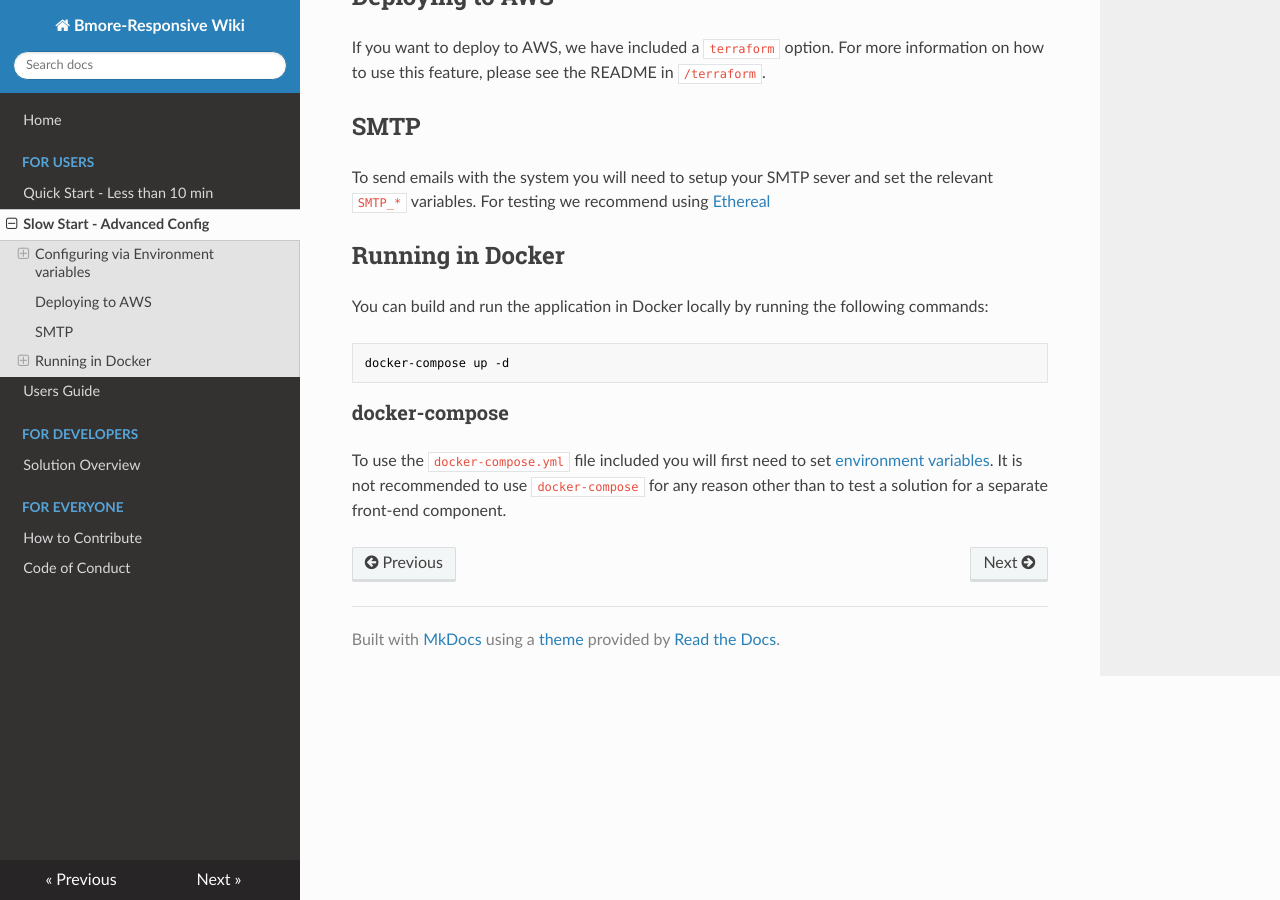
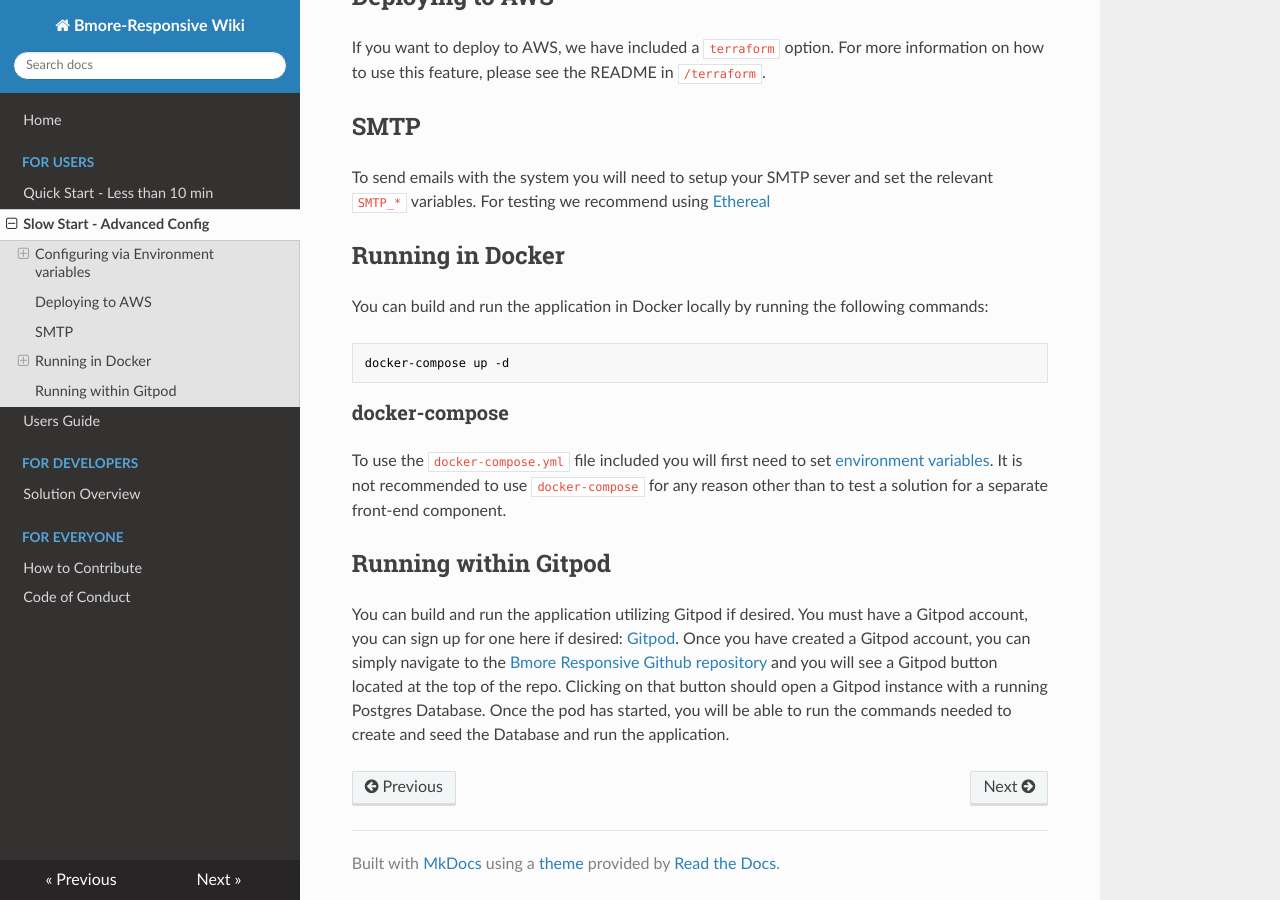
Before and after one commit to CodeForBaltimore/Bmore-Responsive, an MkDocs documentation site: the page built from docs/SlowStart.md, in a window 1280 px wide and 900 px high, scrolled down 1026 px. Built offline with MkDocs 1.6.1, drawn with Linux system fonts in a browser that asks for light colours; nearby versions of some CDN libraries.

Commit message:
Updating dependencies to allow the application to run within Gitpod

```diff
--- a/docs/SlowStart.md
+++ b/docs/SlowStart.md
@@ -46,3 +46,7 @@
 ### docker-compose
 
 To use the `docker-compose.yml` file included you will first need to set [environment variables](#environment-variables). It is not recommended to use `docker-compose` for any reason other than to test a solution for a separate front-end component.
+
+## Running within Gitpod
+
+You can build and run the application utilizing Gitpod if desired. You must have a Gitpod account, you can sign up for one here if desired: [Gitpod](https://gitpod.io/). Once you have created a Gitpod account, you can simply navigate to the [Bmore Responsive Github repository](https://github.com/CodeForBaltimore/Bmore-Responsive) and you will see a Gitpod button located at the top of the repo. Clicking on that button should open a Gitpod instance with a running Postgres Database. Once the pod has started, you will be able to run the commands needed to create and seed the Database and run the application.
--- a/package.json
+++ b/package.json
@@ -53,7 +53,7 @@
     "nodemailer": "^6.4.18",
     "nodemon": "2.0.7",
     "nunjucks": "^3.2.3",
-    "pg": "7.18.2",
+    "pg": "^8.5.1",
     "random-words": "1.1.1",
     "sequelize": "5.22.3",
     "snyk": "^1.459.0",
```
Also changed, not shown: .gitpod.yml (+11 -0 lines), 1 other file.
